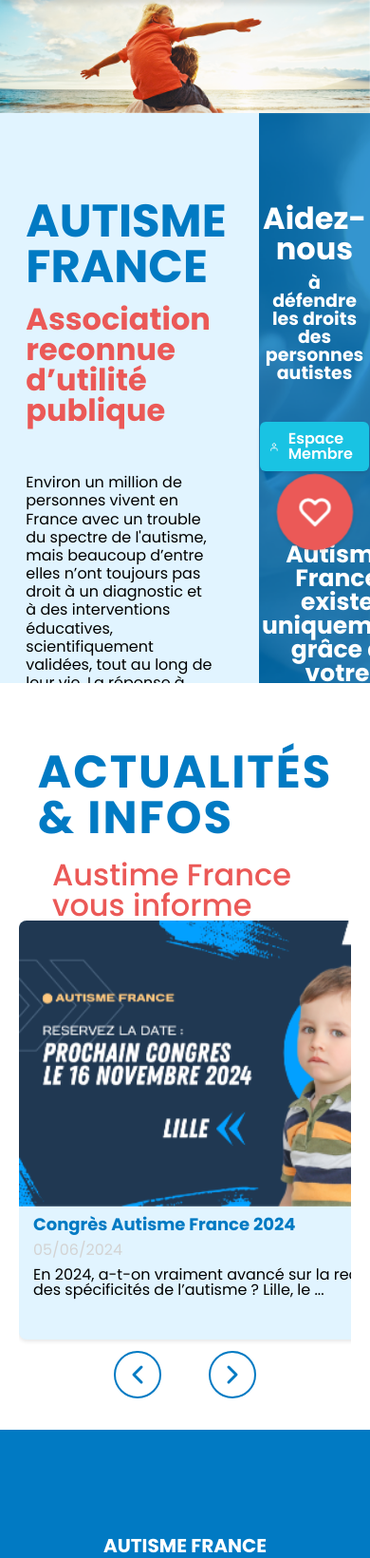
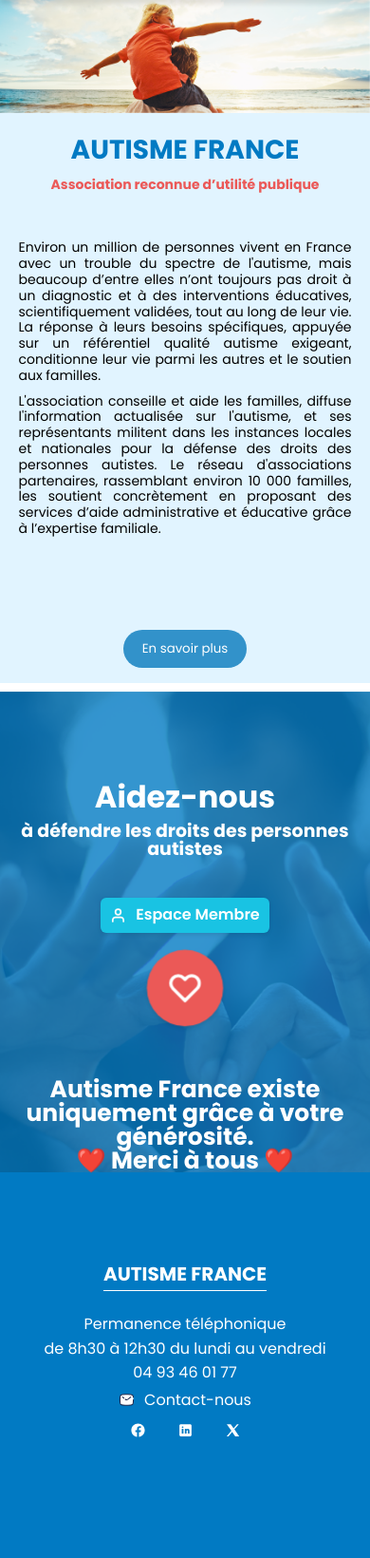
Before and after one commit to Ychnightder/SAE_WEB_2024, a PHP site: page / in a window 390 px wide; the page is wider, and only the part inside the window is pictured. Shown: the part 80-1720 px from the top of that part at 95% size. Run offline with PHP 8.4, Linux system fonts and the light colour scheme.

Commit message:
debut AC

```diff
--- a/accueil.css
+++ b/Accueil/accueil.css
@@ -14,7 +14,6 @@
 
 .main-presentation {
   width: 100%;
-  position: sticky;
   z-index: 20;
   top: 0;
   display: grid;
@@ -80,7 +79,7 @@
   cursor: pointer;
 }
 .main-presentation .wrapper-main-img {
-  background: url("./assets/Accueil/bh_heart.png") no-repeat;
+  background: url("../assets/Accueil/bh_heart.png") no-repeat;
   background-size: cover;
   width: 100%;
   color: white;
@@ -198,12 +197,13 @@
   font-weight: bold;
 }
 .actu-carousel {
+  display: none;
+
   width: 100%;
   /*height: 800px;*/
-  position: sticky;
   z-index: 30;
   top: 0;
-  display: flex;
+  /*display: flex;*/
   align-items: center;
   flex-direction: column;
   background: #fff;
@@ -296,3 +296,142 @@
   background: none;
   cursor: pointer;
 }
+/* responsive*/
+
+
+
+
+
+
+.main-presentation {
+  width: 100%;
+  z-index: 20;
+  top: 0;
+  display: grid;
+  grid-template-columns: 70% 30%;
+  background: #e1f4ff;
+  height: 600px;
+}
+
+.main-presentation .wrapper-main-presentation {
+  width: 100%;
+  display: flex;
+  flex-direction: column;
+  align-items: center;
+}
+
+@media (max-width: 1024px) {
+
+  .main-presentation {
+    grid-template-columns: 100%;
+    margin-bottom: 500px;
+  }
+  .wrapper-main-presentation{
+    display: flex;
+    align-items: center;
+    justify-content: center;
+    flex-direction: column;
+
+  }
+  .presentation-header{
+    display: flex;
+    align-items: center;
+    justify-content: center;
+    margin: 25px  0;
+  }
+  .presentation-header .title {
+    font-size: 36px; /* Réduction de la taille de la police */
+  }
+
+  .presentation-header .subtitle {
+    font-size: 24px;
+  }
+
+  .presentation-content {
+    margin-bottom: 25px;
+    display: flex;
+    align-items: center;
+    justify-content: space-around;
+    max-width: 90%; /* Réduction de la largeur pour de meilleurs ajustements */
+  }
+
+
+  .presentation-content .description{
+    text-align: justify;
+  }
+
+.btn-div{
+  width: 50%;
+  display: flex;
+  align-items: center;
+  justify-content: center;
+  margin-bottom: 25px;
+}
+.cta-title{
+  font-size: 28px;
+}
+.cta-subtitle{
+  font-size: 20px;
+}
+}
+
+@media (max-width: 720px) {
+
+  .presentation-content {
+    margin-bottom: 10%;
+    display: flex;
+    align-items: center;
+    justify-content: center;
+  }
+
+  .presentation-header{
+    max-width: 100%;
+    width: 100%;
+    margin: 25px 0 100px 0;
+  }
+  .presentation-header .title {
+    font-size: 28px;
+    text-align: center;
+
+  }
+
+  .presentation-header .subtitle {
+    font-size: 19px;
+  }
+
+  .presentation-content {
+    max-width: 100%;
+  }
+.btn-div{
+  margin-top: 10%;
+}
+
+
+  .cta-header {
+    max-width: 100%; /* Adaptation de la section CTA */
+  }
+
+  .cta-buttons-main {
+    max-width: 100%; /* Réduction des boutons CTA pour les petits écrans */
+    flex-direction: column; /* Mise en colonne pour les petits écrans */
+  }
+
+  .heart-button-main {
+    width: 50px;
+    height: 50px; /* Réduction de la taille du bouton "heart" */
+  }
+}
+@media (max-width: 415px) {
+
+  .presentation-header .subtitle {
+    font-size: 14px;
+  }
+
+  .presentation-content .description {
+    font-size: 14px;
+    margin-bottom: 10px;
+  }
+  .btn-div{
+    margin-top: 25%;
+  }
+}
--- a/index.html
+++ b/index.html
@@ -7,7 +7,7 @@
     <link rel="stylesheet" href="shared-css/main.css" />
     <link rel="stylesheet" href="shared-css/header.css" />
     <link rel="stylesheet" href="shared-css/footer.css" />
-    <link rel="stylesheet" href="accueil.css" />
+    <link rel="stylesheet" href="Accueil/accueil.css" />
     <script src="shared-js/load-components.js" defer type="module"></script>
     <script src="Accueil/accueil.js" defer type="module"></script>
     <title>Accueil | Autisme France</title>
--- a/shared-css/footer.css
+++ b/shared-css/footer.css
@@ -6,7 +6,7 @@
 }
 
 .footer svg {
-  width: 17;
+  width: 17px;
   height: 17px;
   fill: #fff;
 }
```
